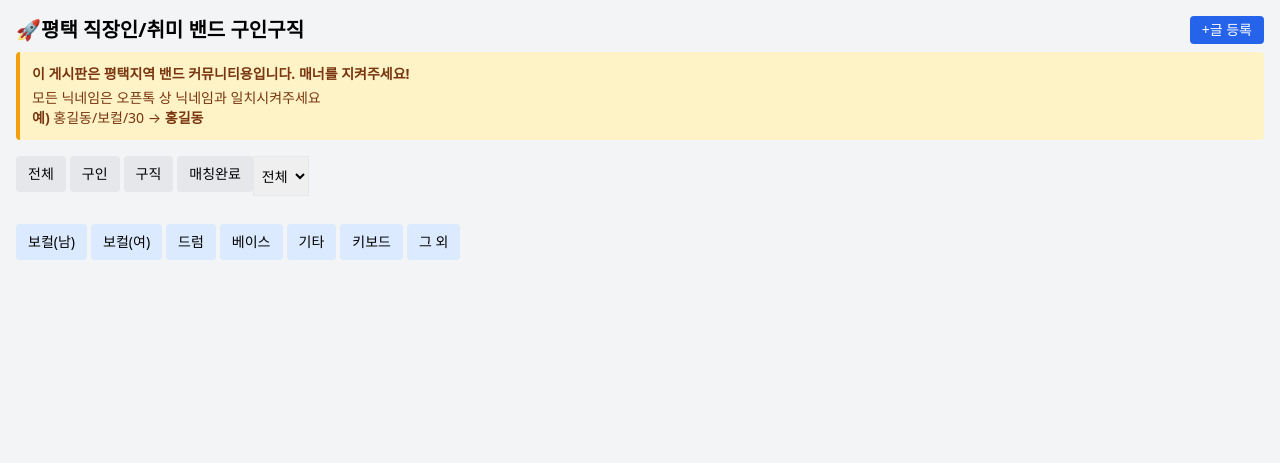
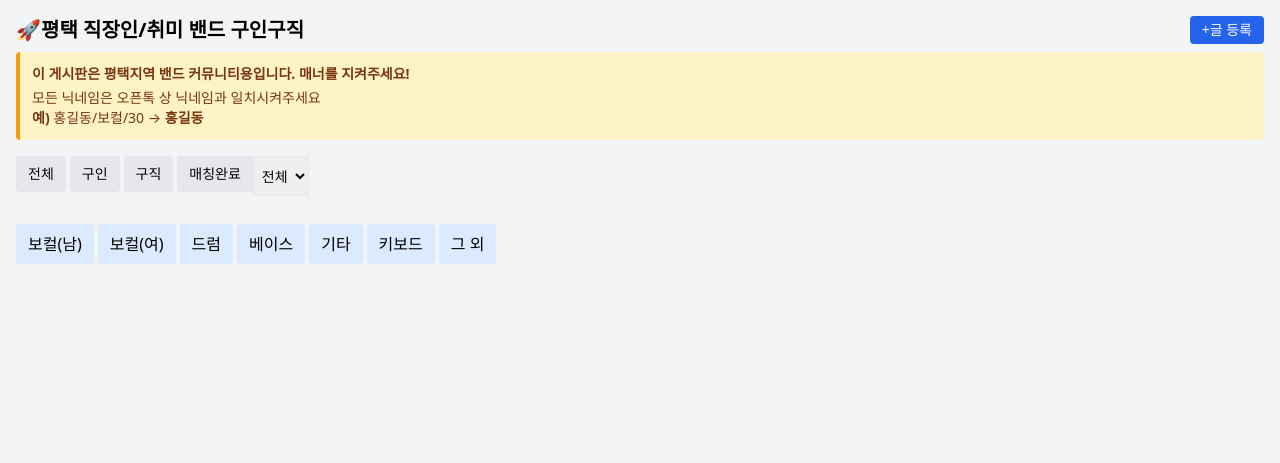
Before and after one commit to Leedaheen/PT_Band, a Flask app: template pt-band-final-deploy/templates/index1.7.html in a window 1280 px wide. Shown: the top 463 px of the page. Run offline with Flask 3, Linux system fonts and the light colour scheme; the template is opened without the code that fills it, so the values that code supplies are empty; some libraries are stand-ins or nearby versions.

Commit message:
Update index1.7.html

```diff
--- a/pt-band-final-deploy/templates/index1.7.html
+++ b/pt-band-final-deploy/templates/index1.7.html
@@ -53,13 +53,13 @@
   <!-- 파트별 필터 -->
   <div class="flex mb-4">
     <div class="flex space-x-1 w-full sm:w-auto">
-      <button class="part-filter-btn px-3 py-2 bg-blue-100 hover:bg-blue-300 rounded text-sm w-full sm:w-auto" data-part="보컬(남)">보컬(남)</button>
-      <button class="part-filter-btn px-3 py-2 bg-blue-100 hover:bg-blue-300 rounded text-sm w-full sm:w-auto" data-part="보컬(여)">보컬(여)</button>
-      <button class="part-filter-btn px-3 py-2 bg-blue-100 hover:bg-blue-300 rounded text-sm w-full sm:w-auto" data-part="드럼">드럼</button>
-      <button class="part-filter-btn px-3 py-2 bg-blue-100 hover:bg-blue-300 rounded text-sm w-full sm:w-auto" data-part="베이스">베이스</button>
-      <button class="part-filter-btn px-3 py-2 bg-blue-100 hover:bg-blue-300 rounded text-sm w-full sm:w-auto" data-part="기타">기타</button>
-      <button class="part-filter-btn px-3 py-2 bg-blue-100 hover:bg-blue-300 rounded text-sm w-full sm:w-auto" data-part="키보드">키보드</button>
-      <button class="part-filter-btn px-3 py-2 bg-blue-100 hover:bg-blue-300 rounded text-sm w-full sm:w-auto" data-part="그 외">그 외</button>
+      <button class="part-filter-btn px-3 py-2 bg-blue-100 hover:bg-blue-300 rounded text-s w-full sm:w-auto" data-part="보컬(남)">보컬(남)</button>
+      <button class="part-filter-btn px-3 py-2 bg-blue-100 hover:bg-blue-300 rounded text-s w-full sm:w-auto" data-part="보컬(여)">보컬(여)</button>
+      <button class="part-filter-btn px-3 py-2 bg-blue-100 hover:bg-blue-300 rounded text-s w-full sm:w-auto" data-part="드럼">드럼</button>
+      <button class="part-filter-btn px-3 py-2 bg-blue-100 hover:bg-blue-300 rounded text-s w-full sm:w-auto" data-part="베이스">베이스</button>
+      <button class="part-filter-btn px-3 py-2 bg-blue-100 hover:bg-blue-300 rounded text-s w-full sm:w-auto" data-part="기타">기타</button>
+      <button class="part-filter-btn px-3 py-2 bg-blue-100 hover:bg-blue-300 rounded text-s w-full sm:w-auto" data-part="키보드">키보드</button>
+      <button class="part-filter-btn px-3 py-2 bg-blue-100 hover:bg-blue-300 rounded text-s w-full sm:w-auto" data-part="그 외">그 외</button>
     </div>
   </div>
 
```
